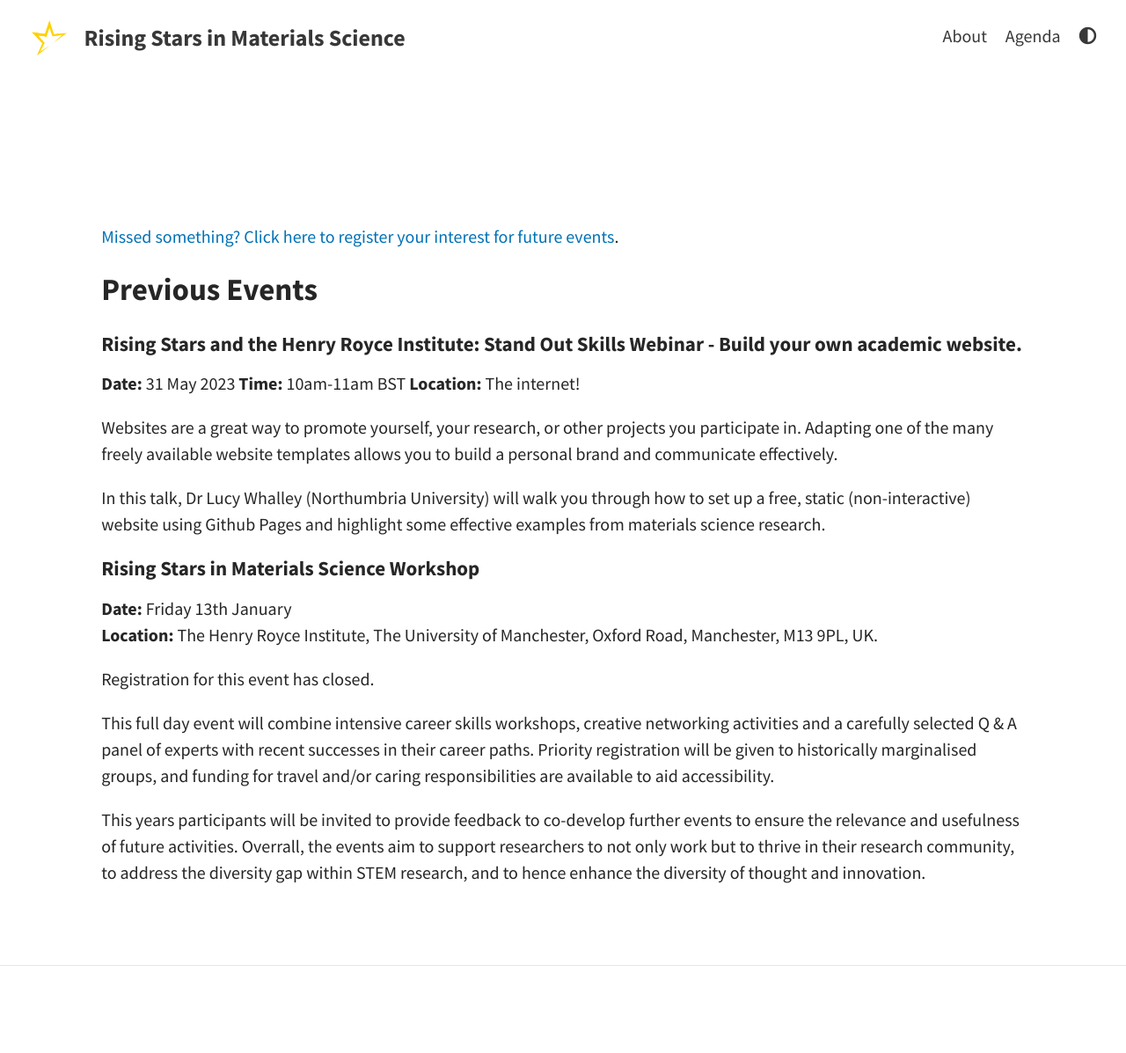
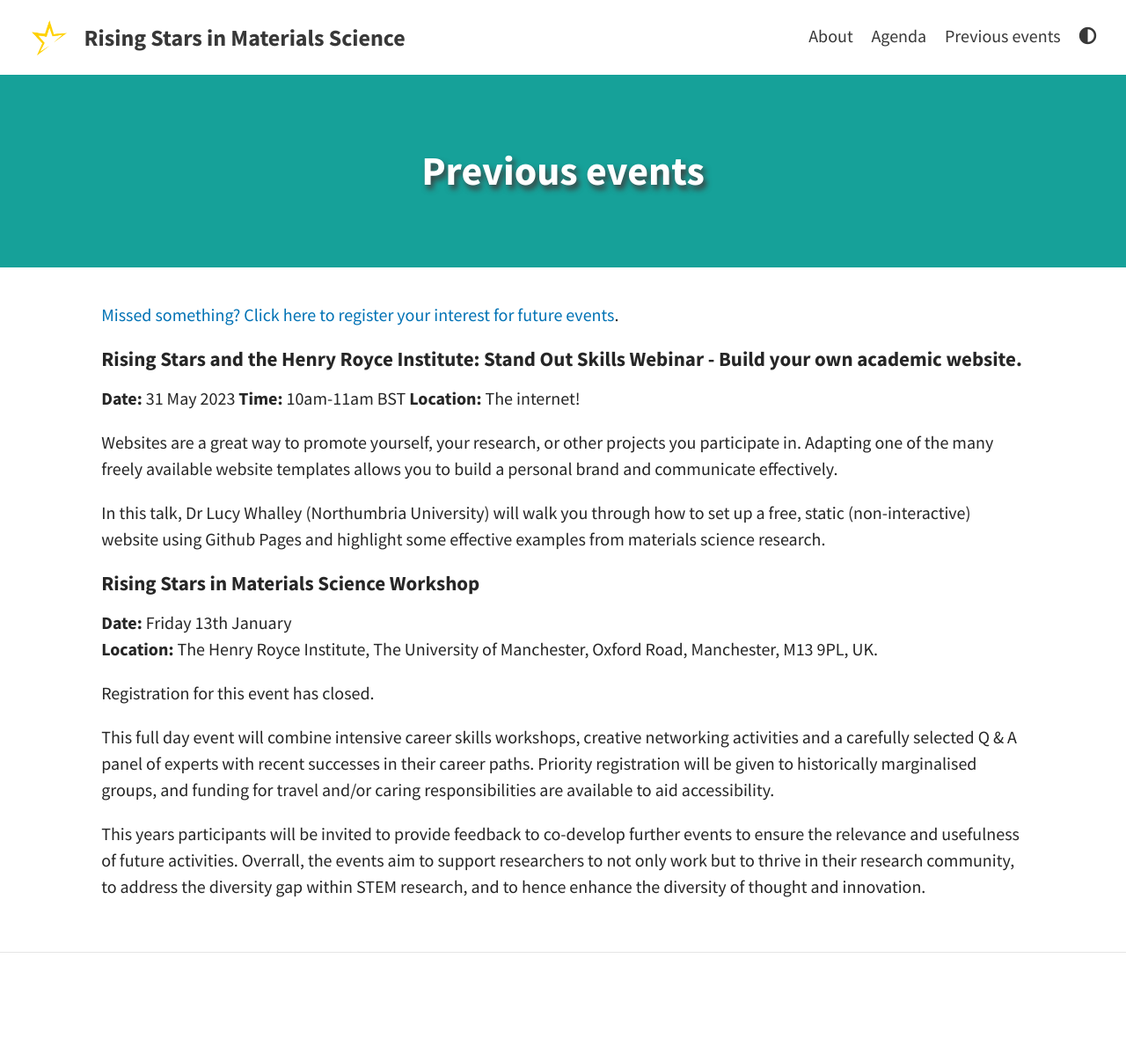
Before and after one commit to MAINSTRAEM/old_website, a Jekyll site: the page built from pages/previous.md, in a window 1280 px wide. Shown: the whole page at 88% size. Built offline with Jekyll 4.4.1, drawn with Linux system fonts in a browser that asks for light colours; our own code applies the rules of GitHub Pages for plain Markdown files.

Commit message:
Update previous.md

```diff
--- a/pages/previous.md
+++ b/pages/previous.md
@@ -1,6 +1,11 @@
+---
+layout: page
+title: Previous events
+permalink: /previous/
+feature-img: "assets/img/blank_teal.png"
+---
+
 [Missed something? Click here to register your interest for future events](https://forms.office.com/r/vFve9CKBM4).
-
-## Previous Events
 
 #### Rising Stars and the Henry Royce Institute: Stand Out Skills Webinar - Build your own academic website.
 
```
